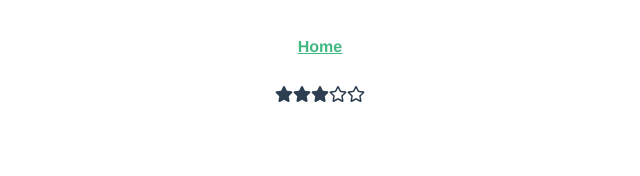
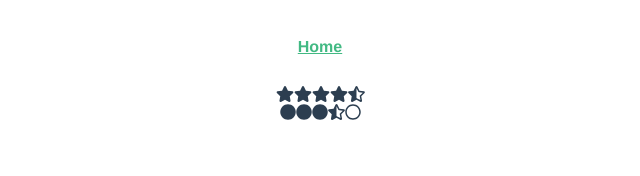
Before and after one commit to manavm1990/adv-components-slots, a Vue app: page / in a window 1280 px wide. Shown: the top 176 px of the page, without its empty margins (320-960 px from the left). Built offline with nearby package versions, Linux system fonts and the light colour scheme.

Commit message:
:sparkles: Add 'half' ratings

```diff
--- a/src/components/scoped/home/VSRating.vue
+++ b/src/components/scoped/home/VSRating.vue
@@ -2,10 +2,21 @@
   <div>
     <span v-for="(_, index) in new Array(5)" :key="index">
       <span v-if="index <= rating - 1">
-        <font-awesome-icon icon="star" />
+        <slot name="filled">
+          <font-awesome-icon icon="star" />
+        </slot>
       </span>
+
+      <span v-else-if="rating - index === 0.5">
+        <slot name="half-filled">
+          <font-awesome-icon icon="star-half-alt" />
+        </slot>
+      </span>
+
       <span v-else>
-        <font-awesome-icon :icon="['far', 'star']" />
+        <slot name="unfilled">
+          <font-awesome-icon :icon="['far', 'star']" />
+        </slot>
       </span>
     </span>
   </div>
--- a/src/views/Home.vue
+++ b/src/views/Home.vue
@@ -1,7 +1,20 @@
 <template>
   <div class="home">
-    <!-- Bind to treat '3' as JS Number -->
-    <VSRating :rating="3" />
+    <VSRating :rating="4.5" />
+
+    <VSRating :rating="3.5">
+      <template #filled>
+        <font-awesome-icon icon="circle" />
+      </template>
+
+      <template id="half-filled">
+        <font-awesome-icon icon="adjust" />
+      </template>
+
+      <template #unfilled>
+        <font-awesome-icon :icon="['far', 'circle']" />
+      </template>
+    </VSRating>
   </div>
 </template>
 
```
